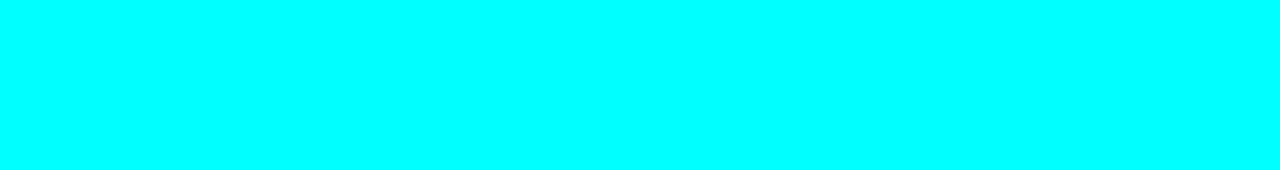
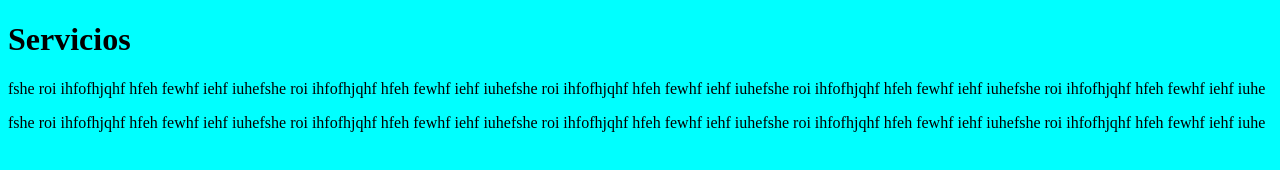
Before and after one commit to RodrigoArrechea/prueba, a plain HTML site: page servicios.html in a window 1280 px wide. Drawn offline with Linux system fonts and the light colour scheme.

Commit message:
Texto en servicios

```diff
--- a/servicios.html
+++ b/servicios.html
@@ -8,6 +8,15 @@
     <title>Document</title>
 </head>
 <body>
+    <h1>Servicios</h1>
+    <p>fshe roi ihfofhjqhf  hfeh fewhf iehf iuhefshe roi ihfofhjqhf  hfeh fewhf iehf
+        iuhefshe roi ihfofhjqhf  hfeh fewhf iehf iuhefshe roi ihfofhjqhf  hfeh fewhf
+        iehf iuhefshe roi ihfofhjqhf  hfeh fewhf iehf iuhe
+    </p>
+    <p>fshe roi ihfofhjqhf  hfeh fewhf iehf iuhefshe roi ihfofhjqhf  hfeh fewhf iehf
+        iuhefshe roi ihfofhjqhf  hfeh fewhf iehf iuhefshe roi ihfofhjqhf  hfeh fewhf
+        iehf iuhefshe roi ihfofhjqhf  hfeh fewhf iehf iuhe
+    </p>
 
 </body>
 </html>
```
